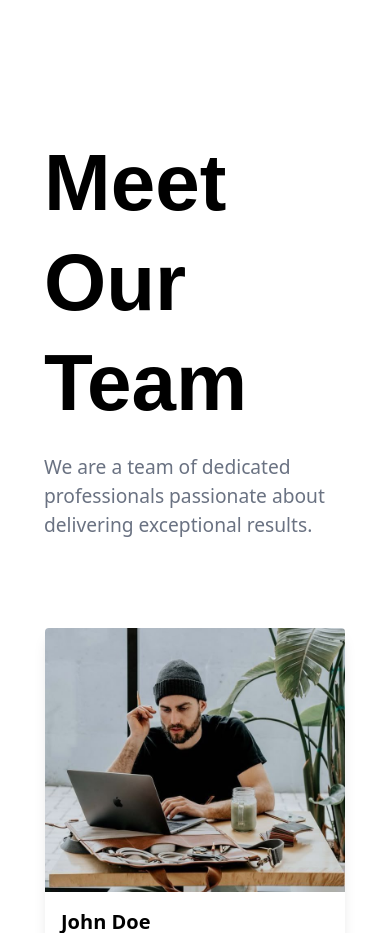
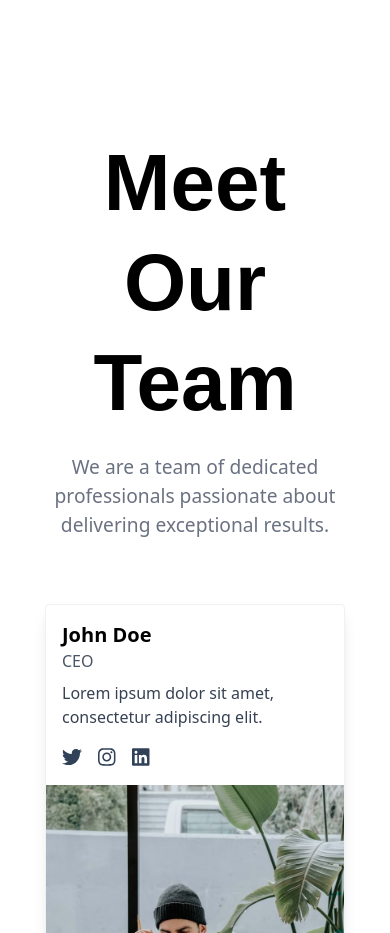
Before and after one commit to Sonu22oe/Celestial, a Next.js app: page /about in a window 390 px wide. Shown: the part 3244-4177 px from the top of the page. Built offline with nearby package versions, Linux system fonts and the light colour scheme.

Commit message:
Update Ourteam.tsx

```diff
--- a/components/Ourteam.tsx
+++ b/components/Ourteam.tsx
@@ -1,3 +1,5 @@
+import React from 'react';
+import Image from 'next/image';
 import { FontAwesomeIcon } from '@fortawesome/react-fontawesome';
 import { faTwitter, faInstagram, faLinkedin } from '@fortawesome/free-brands-svg-icons';
 
@@ -43,31 +45,40 @@ const teamMembers = [
 const OurTeam = () => {
   return (
     <div className="container mx-auto py-12 px-5">
-      <h2 className="text-[5em] font-semibold  text-black mb-5 Poppins leading-tight lg:text-center"> Meet Our Team</h2>
-      <p className="text-gray-500 lg:text-center mb-16 text-[1.2em] ">
+      <h2 className="text-[5em] font-semibold text-black mb-5 Poppins leading-tight text-center">Meet Our Team</h2>
+      <p className="text-gray-500 text-center mb-16 text-[1.2em]">
         We are a team of dedicated professionals passionate about delivering exceptional results.
       </p>
 
+      <div className="grid grid-cols-1 md:grid-cols-2 xl:grid-cols-4 place-items-center gap-6">
+        {teamMembers.map((member, index) => (
+          <div
+            key={index}
+            className="w-[300px] bg-transparent rounded shadow-lg overflow-hidden flex flex-col justify-center items-center border border-slate-500/10"
+          >
+            <div className={index % 2 ? 'xl:order-2' : 'order-1'}>
+              <Image
+                src={member.image}
+                alt={`${member.name} - ${member.role}`}
+                width={300}
+                height={400}
+                className="object-cover w-full aspect-[6/8]"
+                priority={index === 0}
+              />
+            </div>
 
-
-
-
-      <div className="grid grid-cols-1 md:grid-cols-2 xl:grid-cols-4 place-items-center ">
-        {teamMembers.map((member, index) => (
-          <div key={index} className="bg-transparent w-[300px] rounded shadow-lg overflow-hidden flex flex-col justify-center items-center  xl:border-1 xl:border-slate-500/20 my-6">
-            <img className={index%2?"xl:order-2 w-full h-66 xl:aspect-[6/8] xl:h-auto object-cover":"order-1 w-full h-66 xl:h-auto object-cover xl:aspect-[6/8]"} src={member.image} alt={member.name} />
-            <div className={(index==1||3)?'order-1 p-4':'xl:order-2 p-4'}>
+            <div className={index === 1 || index === 3 ? 'order-1 p-4' : 'xl:order-2 p-4'}>
               <h3 className="text-xl font-semibold">{member.name}</h3>
               <p className="text-gray-600">{member.role}</p>
               <p className="text-gray-700 mt-2">{member.description}</p>
               <div className="flex justify-start mt-4">
-                <a href={member.twitter} target="_blank" rel="noopener noreferrer" className="text-slate-700 hover:text-blue-700 mr-4">
+                <a href={member.twitter} target="_blank" rel="noopener noreferrer" aria-label="Twitter" className="text-slate-700 hover:text-blue-500 mr-4">
                   <FontAwesomeIcon icon={faTwitter} size="lg" />
                 </a>
-                <a href={member.instagram} target="_blank" rel="noopener noreferrer" className="text-slate-700 hover:text-pink-700 mr-4">
+                <a href={member.instagram} target="_blank" rel="noopener noreferrer" aria-label="Instagram" className="text-slate-700 hover:text-pink-600 mr-4">
                   <FontAwesomeIcon icon={faInstagram} size="lg" />
                 </a>
-                <a href={member.linkedin} target="_blank" rel="noopener noreferrer" className="text-slate-700 hover:text-blue-900">
+                <a href={member.linkedin} target="_blank" rel="noopener noreferrer" aria-label="LinkedIn" className="text-slate-700 hover:text-blue-900">
                   <FontAwesomeIcon icon={faLinkedin} size="lg" />
                 </a>
               </div>
```
